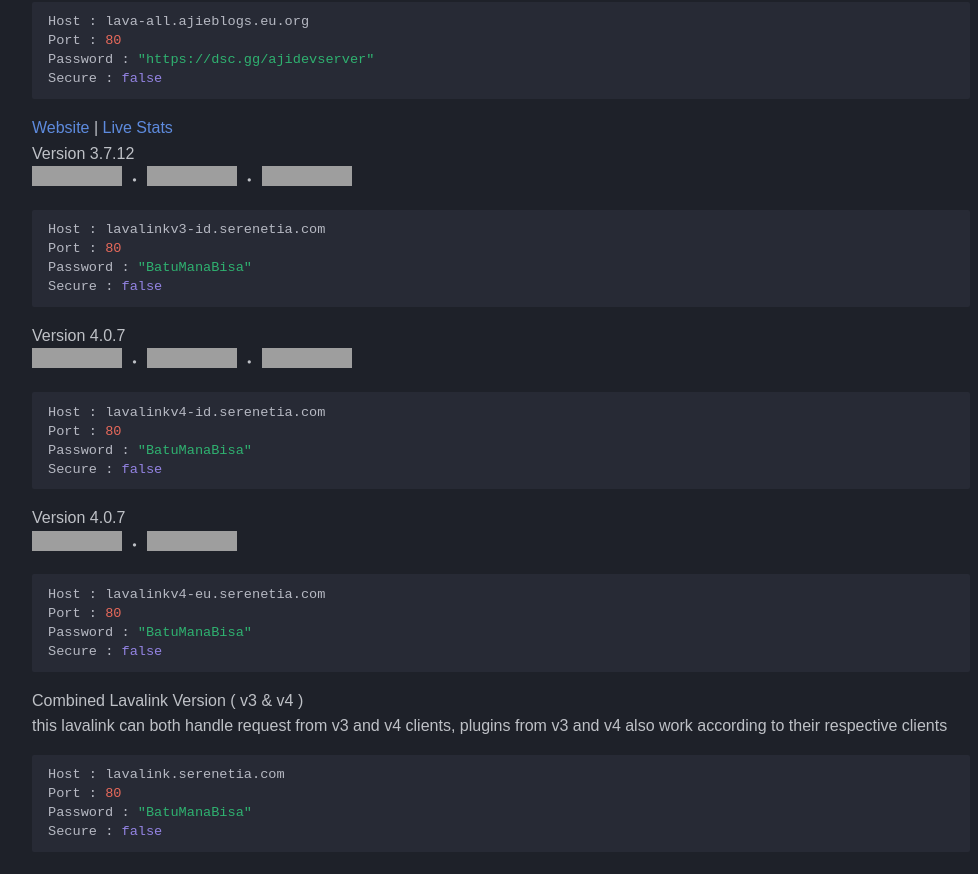
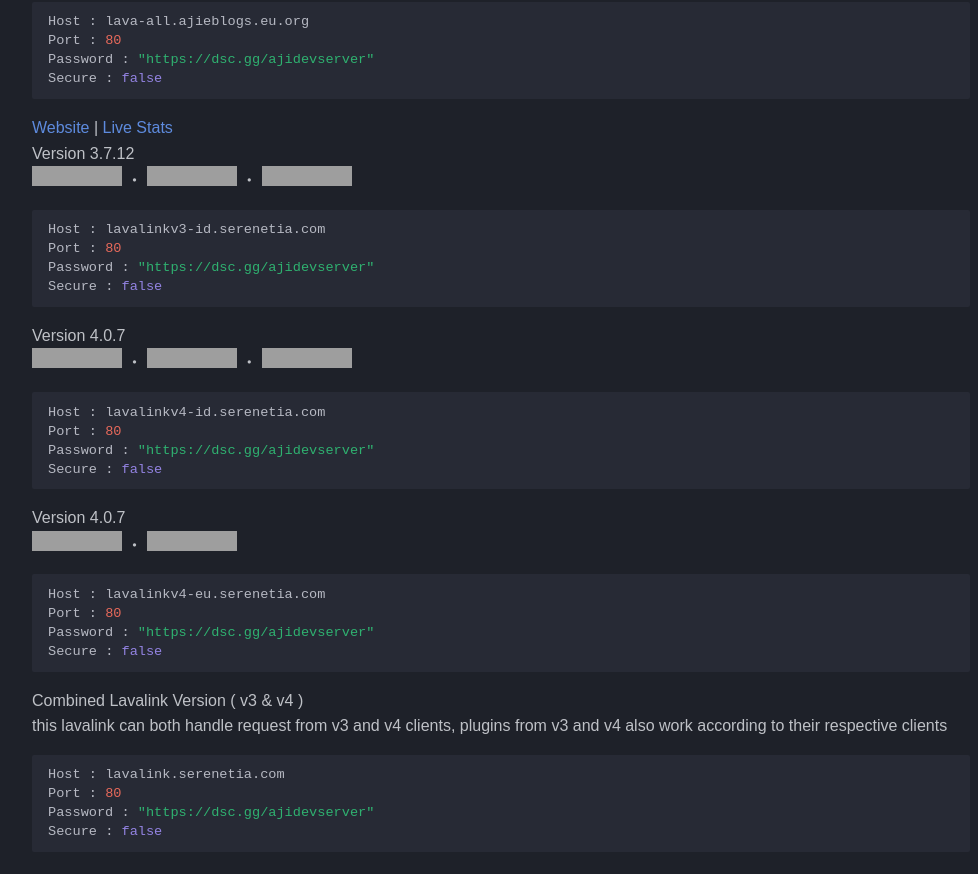
Before and after one commit to DarrenOfficial/lavalink-list, an MkDocs documentation site: the page built from docs/NoSSL/lavalink-without-ssl.md, in a window 1280 px wide and 900 px high, scrolled down 1603 px, cut to the strip 0-874 px from the top of the window. Shown: the whole strip, without its empty margins (14-992 px from the left). Built offline with MkDocs 1.6.1 and Material for MkDocs 9.7.7, drawn with Linux system fonts in a browser that asks for light colours; some web fonts are replaced; comment, search, counter and statistics services are not loaded; a style sheet for code colours, icons or effects is not loaded; grey boxes are pictures that could not be loaded.

Commit message:
Update lavalink-without-ssl.md

````diff
--- a/docs/NoSSL/lavalink-without-ssl.md
+++ b/docs/NoSSL/lavalink-without-ssl.md
@@ -85,7 +85,7 @@ Version 3.7.12 <br />
 ```bash
 Host : lavalinkv3-id.serenetia.com
 Port : 80
-Password : "BatuManaBisa"
+Password : "https://dsc.gg/ajidevserver"
 Secure : false
 ```
 Version 4.0.7 <br />
@@ -93,7 +93,7 @@ Version 4.0.7 <br />
 ```bash
 Host : lavalinkv4-id.serenetia.com
 Port : 80
-Password : "BatuManaBisa"
+Password : "https://dsc.gg/ajidevserver"
 Secure : false
 ```
 Version 4.0.7 <br />
@@ -101,7 +101,7 @@ Version 4.0.7 <br />
 ```bash
 Host : lavalinkv4-eu.serenetia.com
 Port : 80
-Password : "BatuManaBisa"
+Password : "https://dsc.gg/ajidevserver"
 Secure : false
 ```
 Combined Lavalink Version ( v3 & v4 ) <br />
@@ -109,7 +109,7 @@ this lavalink can both handle request from v3 and v4 clients, plugins from v3 an
 ```bash
 Host : lavalink.serenetia.com
 Port : 80
-Password : "BatuManaBisa"
+Password : "https://dsc.gg/ajidevserver"
 Secure : false
 ```
 
````
